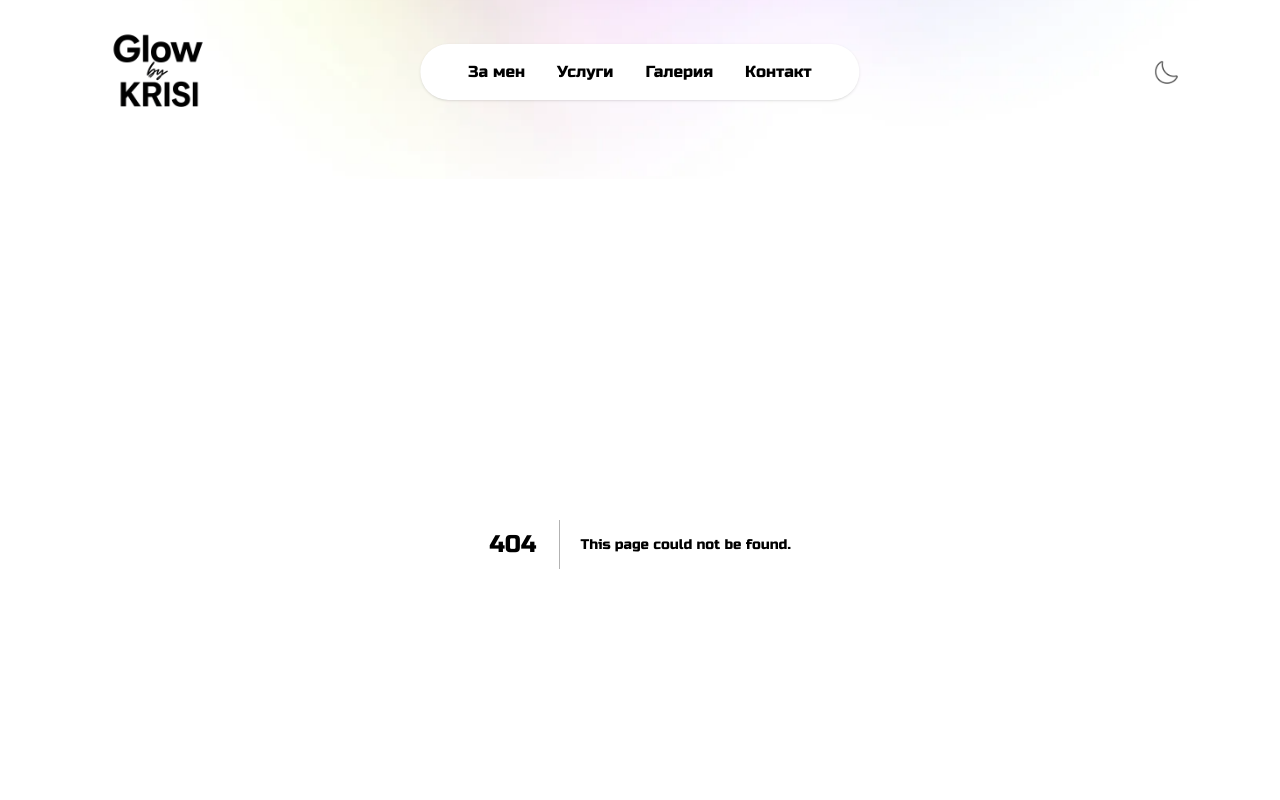
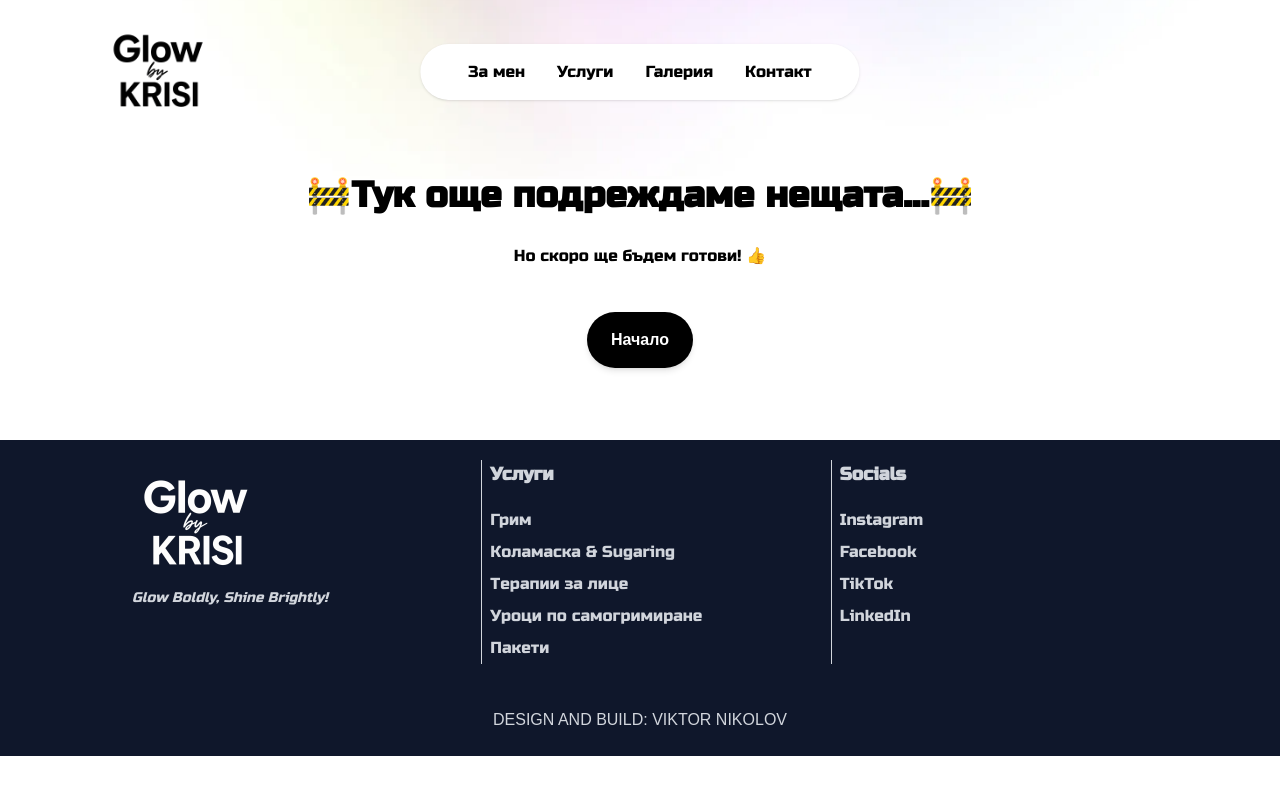
Before and after one commit to vnnikolov30/makeup-artist-portfolio, a Next.js app: page /services/construction in a window 1280 px wide. Before the commit this address had no page. Shown: the top 800 px of the page. Built offline with nearby package versions, Linux system fonts and the light colour scheme; a web font is replaced by a local one.

Commit message:
added footer and  more social media

```diff
--- a/app/components/Contact.jsx
+++ b/app/components/Contact.jsx
@@ -1,8 +1,9 @@
 "use client";
-import React from "react";
+import React, { use } from "react";
 import { useState } from "react";
 import { useContactForm } from "../hooks/useContactForm";
 import HCaptcha from "@hcaptcha/react-hcaptcha";
+import Link from "next/link";
 
 function Contact() {
   const { result, handleSubmit, loading } = useContactForm();
@@ -62,8 +63,8 @@ function Contact() {
         Или ме намери тук{" "}
       </h1>
       <div className="flex items-center  justify-evenly my-10 flex-auto">
-        <a
-          href="https://www.instagram.com/kddimitrova/"
+        <Link
+          href="https://www.instagram.com/glowbykrisi/"
           target="_blank"
           rel="noopener noreferrer"
           className="w-9 md:w-10 transition duration-300 md:hover:scale-110 md:hover:drop-shadow-[0_2px_4px_#ec4899]"
@@ -75,8 +76,8 @@ function Contact() {
           >
             <path d="M320.3 205C256.8 204.8 205.2 256.2 205 319.7C204.8 383.2 256.2 434.8 319.7 435C383.2 435.2 434.8 383.8 435 320.3C435.2 256.8 383.8 205.2 320.3 205zM319.7 245.4C360.9 245.2 394.4 278.5 394.6 319.7C394.8 360.9 361.5 394.4 320.3 394.6C279.1 394.8 245.6 361.5 245.4 320.3C245.2 279.1 278.5 245.6 319.7 245.4zM413.1 200.3C413.1 185.5 425.1 173.5 439.9 173.5C454.7 173.5 466.7 185.5 466.7 200.3C466.7 215.1 454.7 227.1 439.9 227.1C425.1 227.1 413.1 215.1 413.1 200.3zM542.8 227.5C541.1 191.6 532.9 159.8 506.6 133.6C480.4 107.4 448.6 99.2 412.7 97.4C375.7 95.3 264.8 95.3 227.8 97.4C192 99.1 160.2 107.3 133.9 133.5C107.6 159.7 99.5 191.5 97.7 227.4C95.6 264.4 95.6 375.3 97.7 412.3C99.4 448.2 107.6 480 133.9 506.2C160.2 532.4 191.9 540.6 227.8 542.4C264.8 544.5 375.7 544.5 412.7 542.4C448.6 540.7 480.4 532.5 506.6 506.2C532.8 480 541 448.2 542.8 412.3C544.9 375.3 544.9 264.5 542.8 227.5zM495 452C487.2 471.6 472.1 486.7 452.4 494.6C422.9 506.3 352.9 503.6 320.3 503.6C287.7 503.6 217.6 506.2 188.2 494.6C168.6 486.8 153.5 471.7 145.6 452C133.9 422.5 136.6 352.5 136.6 319.9C136.6 287.3 134 217.2 145.6 187.8C153.4 168.2 168.5 153.1 188.2 145.2C217.7 133.5 287.7 136.2 320.3 136.2C352.9 136.2 423 133.6 452.4 145.2C472 153 487.1 168.1 495 187.8C506.7 217.3 504 287.3 504 319.9C504 352.5 506.7 422.6 495 452z" />
           </svg>
-        </a>
-        <a
+        </Link>
+        <Link
           href="https://www.facebook.com/profile.php?id=100075947871981"
           target="_blank"
           rel="noopener noreferrer"
@@ -90,7 +91,39 @@ function Contact() {
           >
             <path d="M64 32C28.7 32 0 60.7 0 96L0 416c0 35.3 28.7 64 64 64l98.2 0 0-145.8-52.8 0 0-78.2 52.8 0 0-33.7c0-87.1 39.4-127.5 125-127.5 16.2 0 44.2 3.2 55.7 6.4l0 70.8c-6-.6-16.5-1-29.6-1-42 0-58.2 15.9-58.2 57.2l0 27.8 83.6 0-14.4 78.2-69.3 0 0 145.8 129 0c35.3 0 64-28.7 64-64l0-320c0-35.3-28.7-64-64-64L64 32z" />
           </svg>
-        </a>
+        </Link>
+        <Link
+          href="https://www.tiktok.com/@kddimitrova"
+          target="_blank"
+          rel="noopener noreferrer"
+          className="w-12 md:w-12 transition duration-300 md:hover:scale-110 md:hover:drop-shadow-[0_2px_4px_#000] overflow-visible"
+        >
+          <svg
+            xmlns="http://www.w3.org/2000/svg"
+            viewBox="0 0 512 512"
+            fill="currentColor"
+            className="w-full h-full text-black"
+            aria-hidden="true"
+          >
+            <path d="M412.19,118.66a109.27,109.27,0,0,1-9.45-5.5,132.87,132.87,0,0,1-24.27-20.62c-18.1-20.71-24.86-41.72-27.35-56.43h.1C349.14,23.9,350,16,350.13,16H267.69V334.78c0,4.28,0,8.51-.18,12.69,0,.52-.05,1-.08,1.56,0,.23,0,.47-.05.71,0,.06,0,.12,0,.18a70,70,0,0,1-35.22,55.56,68.8,68.8,0,0,1-34.11,9c-38.41,0-69.54-31.32-69.54-70s31.13-70,69.54-70a68.9,68.9,0,0,1,21.41,3.39l.1-83.94a153.14,153.14,0,0,0-118,34.52,161.79,161.79,0,0,0-35.3,43.53c-3.48,6-16.61,30.11-18.2,69.24-1,22.21,5.67,45.22,8.85,54.73v.2c2,5.6,9.75,24.71,22.38,40.82A167.53,167.53,0,0,0,115,470.66v-.2l.2.2C155.11,497.78,199.36,496,199.36,496c7.66-.31,33.32,0,62.46-13.81,32.32-15.31,50.72-38.12,50.72-38.12a158.46,158.46,0,0,0,27.64-45.93c7.46-19.61,9.95-43.13,9.95-52.53V176.49c1,.6,14.32,9.41,14.32,9.41s19.19,12.3,49.13,20.31c21.48,5.7,50.42,6.9,50.42,6.9V131.27C453.86,132.37,433.27,129.17,412.19,118.66Z" />
+          </svg>
+        </Link>
+
+        <Link
+          href="https://www.linkedin.com/in/kristina-dimitrova-500222211/"
+          target="_blank"
+          rel="noopener noreferrer"
+          className="w-9 md:w-10 transition duration-300 md:hover:scale-110 md:hover:drop-shadow-[0_2px_4px_#0a66c2]"
+        >
+          <svg
+            xmlns="http://www.w3.org/2000/svg"
+            viewBox="0 0 448 512"
+            className="w-12 h-12 text-blue-600"
+            fill="currentColor"
+          >
+            <path d="M100.3 448H7.4V148.9h92.9V448zM53.8 108.1C24.1 108.1 0 83.5 0 53.8 0 24.1 24.1 0 53.8 0c29.7 0 53.8 24.1 53.8 53.8 0 29.7-24.1 54.3-53.8 54.3zM447.9 448h-92.4V302.4c0-34.7-12.4-58.3-43.5-58.3-23.7 0-37.9 16-44.1 31.4-2.3 5.6-2.9 13.3-2.9 21.1V448h-92.9s1.2-269.4 0-299.1h92.9v42.4c12.3-19 34.3-46.1 83.4-46.1 60.9 0 106.6 39.8 106.6 125.3V448z" />
+          </svg>
+        </Link>
       </div>
     </div>
   );
--- a/app/components/Footer.jsx
+++ b/app/components/Footer.jsx
@@ -1,17 +1,130 @@
 import React from "react";
+import Image from "next/image";
+import logoLight from "@/public/assets/logo1.png";
+import Link from "next/link";
 
 function Footer() {
   return (
-    <div className=" relative text-center p-2  right-0">
+    <footer className="bg-slate-900 px-4 md:px-16 lg:px-28">
+      <div className="grid grid-cols-1 md:grid-cols-3 gap-8 p-5">
+        <div>
+          <Link href="/">
+            <Image
+              src={logoLight}
+              alt="logo"
+              className="w-24 sm:w-28 md:w-32"
+            />
+          </Link>
+          <p className="text-gray-300 italic text-sm">
+            Glow Boldly, Shine Brightly!
+          </p>
+        </div>
+        <div className="border-l border-gray-300 pl-2">
+          <h2 className="text-lg font-bold mb-4 text-gray-300"> Услуги</h2>
+          <ul>
+            <li>
+              <Link
+                href="/services/construction"
+                className="hover:underline text-gray-300"
+              >
+                Грим
+              </Link>
+            </li>
+            <li>
+              <Link
+                href="/services/waxing"
+                className="hover:underline text-gray-300"
+              >
+                Коламаска & Sugaring
+              </Link>
+            </li>
+
+            <li>
+              <Link
+                href="/services/facials"
+                className="hover:underline text-gray-300"
+              >
+                Терапии за лице
+              </Link>
+            </li>
+
+            <li>
+              <Link
+                href="/services/self-makeup"
+                className="hover:underline text-gray-300"
+              >
+                Уроци по самогримиране
+              </Link>
+            </li>
+
+            <li>
+              <Link
+                href="/services/packages"
+                className="hover:underline text-gray-300"
+              >
+                Пакети
+              </Link>
+            </li>
+          </ul>
+        </div>
+        <div className="border-l border-gray-300 pl-2">
+          <h2 className="text-lg font-bold mb-4 text-gray-300"> Socials</h2>
+          <ul>
+            <li>
+              <Link
+                target="_blank"
+                rel="noopener noreferrer"
+                href="https://www.instagram.com/glowbykrisi/"
+                className="hover:underline text-gray-300"
+              >
+                Instagram
+              </Link>
+            </li>
+            <li>
+              <Link
+                target="_blank"
+                rel="noopener noreferrer"
+                href="https://www.facebook.com/profile.php?id=100075947871981"
+                className="hover:underline text-gray-300"
+              >
+                Facebook
+              </Link>
+            </li>
+
+            <li>
+              <Link
+                target="_blank"
+                rel="noopener noreferrer"
+                href="https://www.tiktok.com/@kddimitrova"
+                className="hover:underline text-gray-300"
+              >
+                TikTok
+              </Link>
+            </li>
+
+            <li>
+              <Link
+                target="_blank"
+                rel="noopener noreferrer"
+                href="https://www.linkedin.com/in/kristina-dimitrova-500222211/"
+                className="hover:underline text-gray-300"
+              >
+                LinkedIn
+              </Link>
+            </li>
+          </ul>
+        </div>
+      </div>
+      <div className="text-gray-300  text-center p-5  ">
         <a
           target="_blank"
           rel="noopener noreferrer"
           href="https://github.com/vnnikolov30"
-
         >
           DESIGN AND BUILD: VIKTOR NIKOLOV
         </a>
       </div>
+    </footer>
   );
 }
 
--- a/app/components/Navbar.jsx
+++ b/app/components/Navbar.jsx
@@ -68,13 +68,14 @@ function Navbar() {
 
         {/* Dark mode + mobile menu button */}
         <div className="flex items-center">
-          <button className="md:cursor-pointer" onClick={toggleDarkmode}>
+           {/* TODO: Implement this when darkmode is ready */}
+          {/* <button className="md:cursor-pointer" onClick={toggleDarkmode}>
             {isLight ? (
               <Image src={moonIcon} alt="moon-icon" className="w-6" />
             ) : (
               <Image src={sunIcon} alt="sun-icon" className="w-6" />
             )}
-          </button>
+          </button> */}
           <button
             onClick={() => setMenuOpen(true)}
             className="block md:hidden ml-3"
--- a/app/components/Portfolio.jsx
+++ b/app/components/Portfolio.jsx
@@ -1,5 +1,6 @@
 import React from "react";
 
+import Link from "next/link";
 function Portfolio() {
   const data = [
     {
@@ -56,14 +57,13 @@ function Portfolio() {
           </div>
         ))}
       </div>
-      <a
-        href="https://www.instagram.com/kddimitrova/"
-        target="_blank"
+      <Link
+        href="/gallery"
         rel="noopener noreferrer"
         className="inline-block px-6 py-3 bg-[#b76e78] text-white font-semibold rounded-full shadow-md hover:bg-[#a25d67] transition-colors duration-300 my-10"
       >
         Разгледай още
-      </a>
+      </Link>
     </div>
   );
 }
--- a/app/components/Services.jsx
+++ b/app/components/Services.jsx
@@ -19,7 +19,7 @@ function Services() {
       </h1>
 
       <div className="flex flex-col items-center md:grid md:grid-cols-3 gap-7 my-10">
-        <Link href="/services/makeup" className="h-full w-full">
+        <Link href="/services/construction" className="h-full w-full">
           <Card
             title="Грим 💄"
             image={cardMakeup}
@@ -50,7 +50,7 @@ function Services() {
         </Link>
         <Link href="/services/packages" className="h-full w-full">
           <Card
-            title="Пакети🎁"
+            title="Пакети 🎁"
             image={packageCard}
             description="Перфектното съчетание от услуги в удобни пакети, които подчертават твоята уникалност."
           />
--- /dev/null
+++ b/app/gallery/page.jsx
@@ -0,0 +1,7 @@
+export default function Gallery(){
+    return(
+        <>
+            <h1>HI</h1>
+        </>
+    )
+}
--- a/app/hooks/useContactForm.js
+++ b/app/hooks/useContactForm.js
@@ -1,5 +1,4 @@
 "use client";
-
 const accessKey = "1391f425-68d3-46e3-aef8-b3fb64771db9";
 
 import { faL } from "@fortawesome/free-solid-svg-icons";
@@ -36,13 +35,18 @@ export const useContactForm = () => {
       const data = await response.json();
 
       if (data.success) {
-        setResult("Sent ✅");
+        setResult("Изпратено ✅");
+        setTimeout(() => {
+          setResult("");
+        }, 1000);
       } else {
         setResult(data.message || "Submission");
       }
     } catch (error) {
       console.error("Submission error", error);
       setResult("Something went wrong. Please try again");
+    } finally {
+      setLoading(false);
     }
   };
   return { result, loading, handleSubmit };
--- /dev/null
+++ b/app/services/construction/page.jsx
@@ -0,0 +1,28 @@
+import FadeInSection from "@/app/components/FadeInSection";
+import React from "react";
+import Link from "next/link";
+
+function ConstructionPage() {
+  return (
+    <>
+      <FadeInSection>
+        <div className="max-w-4xl mx-auto p-8 text-center">
+          <h1 className="text-4xl font-bold mb-6">
+            🚧Тук още подреждаме нещата...🚧
+          </h1>
+          <h2>Но скоро ще бъдем готови! 👍</h2>
+          <Link
+            href="/"
+            rel="noopener noreferrer"
+            className="inline-block px-6 py-3 bg-[#000000] text-white font-semibold rounded-full shadow-md hover:bg-[#323232] transition-colors duration-300 my-10"
+          >
+            Начало
+
+          </Link>
+        </div>
+      </FadeInSection>
+    </>
+  );
+}
+
+export default ConstructionPage;
--- a/app/services/makeup/page.jsx
+++ b/app/services/makeup/page.jsx
@@ -1,7 +1,8 @@
 import Pricing from "@/app/components/Pricing";
 import React from "react";
-
+import Card from "@/app/components/Card";
 import FadeInSection from "@/app/components/FadeInSection";
+import Link from "next/link";
 
 function Makeup() {
   const makeupServices = [
@@ -21,7 +22,49 @@ function Makeup() {
           Професионален грим за всеки повод – от нежна, естествена визия до
           дръзка и бляскава трансформация.
         </p>
-        <Pricing title="Грим" services={makeupServices} />
+        {/* <Pricing title="Грим" services={makeupServices} /> */}
+       <div className="flex flex-col items-center md:grid md:grid-cols-3 gap-7 my-10">
+          <Link href="/services/makeup" className="h-full w-full">
+            <Card
+              title={"Булчински грим"}
+              image={""}
+              description={"Елегантен и траен грим за сватбения ден."}
+
+            />
+          </Link>
+          <Link href="/services/makeup" className="h-full w-full">
+            <Card
+              title={"Дневен грим"}
+              image={""}
+              description={"Лек и естествен грим за ежедневие."}
+
+            />
+          </Link>
+          <Link href="/services/makeup" className="h-full w-full">
+            <Card
+              title={"Вечерен / официален грим"}
+              image={""}
+              description={"По-силен и дълготраен грим за вечерни събития."}
+
+            />
+          </Link>
+          <Link href="/services/makeup" className="h-full w-full">
+            <Card
+              title={"Абитуриентски грим"}
+              image={""}
+              description={"Стилен грим, подходящ за бал и специални поводи."}
+
+            />
+          </Link>
+          <Link href="/services/makeup" className="h-full w-full">
+            <Card
+              title={"Пробен грим"}
+              image={""}
+              description={"Тестов грим преди важен повод."}
+
+            />
+          </Link>
+       </div>
       </div>
     </FadeInSection>
   );
```
Lines whose indentation alone changed are shown as unchanged.
